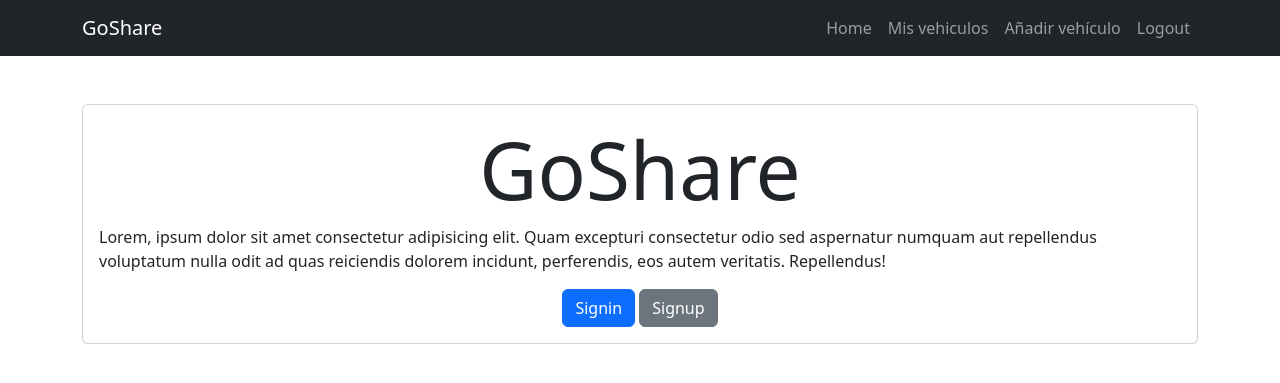
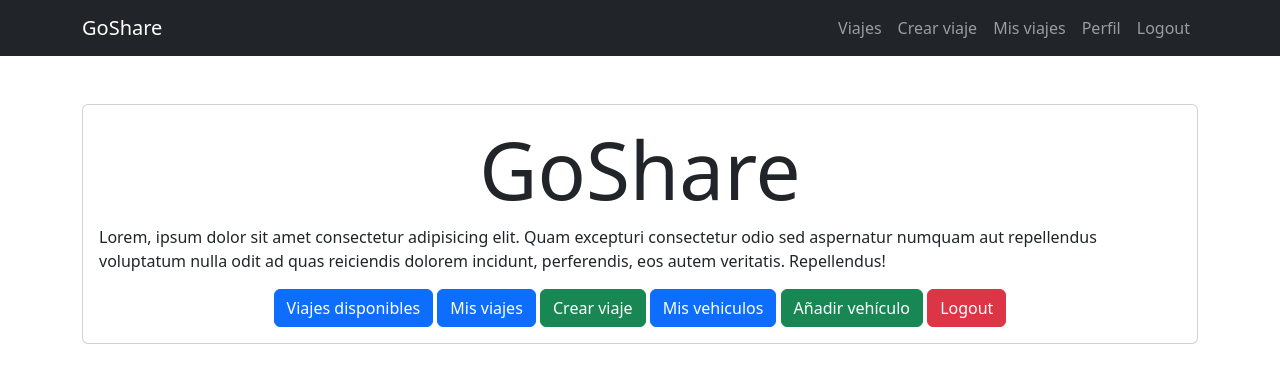
Before and after one commit to josedjaykv/GoShare_django, a Django app: page / in a window 1280 px wide. Shown: the top 383 px of the page. Run offline with Django 4.2, Linux system fonts and the light colour scheme; the visitor is signed in with stand-in values (Sample User, id 1).

Commit message:
Creo que ya

```diff
--- a/GoShare/urls.py
+++ b/GoShare/urls.py
@@ -16,6 +16,7 @@ urlpatterns = [
 
     # Viajes
     path('trips/', views.trips, name='trips'),
+    path('trips/mine/', views.my_trips, name='my_trips'),
     path('trips/create/', views.create_trip, name='create_trip'),
     path('trips/<int:trip_id>/', views.trip_detail, name='trip_detail'),
     path('trips/<int:trip_id>/delete/', views.delete_trip, name='delete_trip'),
@@ -23,4 +24,5 @@ urlpatterns = [
 
     path('logout/', views.signout, name='logout'),
     path('signin/', views.signin, name='signin'),
+    path('profile/', views.profile, name='profile'),
 ]
--- a/app/forms.py
+++ b/app/forms.py
@@ -2,7 +2,6 @@ from django import forms
 from .models import Vehiculo, Trip
 
 class VehiculoForm(forms.ModelForm):
-
     class Meta:
         model = Vehiculo
         fields = ['brand', 'model', 'color', 'numseats']
--- a/app/models.py
+++ b/app/models.py
@@ -37,7 +37,9 @@ class Trip(models.Model):
     departureTime = models.TimeField()
     travelDate = models.DateField()
     numseatsfree = models.IntegerField()
+
     vehiculo_disponible = models.ForeignKey('Vehiculo', on_delete=models.SET_NULL, blank=True, null=True, default='Sin vehículo')
+
     created = models.DateTimeField(auto_now_add = True)
     editionDate = models.DateTimeField(null = True, blank=True)
     completed = models.BooleanField(default=False)
--- a/app/templates/base.html
+++ b/app/templates/base.html
@@ -6,13 +6,21 @@
     <meta name="viewport" content="width=device-width, initial-scale=1.0">
     <title>GoShare</title>
     <link rel="stylesheet" href="https://cdn.jsdelivr.net/npm/bootstrap@5.3.2/dist/css/bootstrap.min.css">
+    <link rel="stylesheet" src="signup.css"></link>
 </head>
 
 <body>
-
+    <style>
+        .container_form {
+            background-color: aqua;
+            border-radius: 10px;
+            box-shadow: 0px 0px 10px 0px rgba(0, 0, 0, 0.2);
+            padding: 30px;
+        }
+    </style>
     <nav class="navbar navbar-expand-lg bg-dark navbar-dark">
         <div class="container">
-            <a class="navbar-brand" href="/">GoShare</a>
+            <a class="navbar-brand" href="/trips">GoShare</a>
             <button class="navbar-toggler" type="button" data-bs-toggle="collapse" data-bs-target="#navbarNav"
                 aria-controls="navbarNav" aria-expanded="false" aria-label="Toggle navigation">
                 <span class="navbar-toggler-icon"></span>
@@ -20,14 +28,17 @@
             <div class="collapse navbar-collapse" id="navbarNav">
                 <ul class="navbar-nav ms-auto">
                     <li class="nav-item">
-                        <a href="/" class="nav-link">Home</a>
+                        <a href="/trips" class="nav-link">Viajes</a>
                     </li>
                     {% if user.is_authenticated %}
                     <li class="nav-item">
-                        <a href="/vehiculos" class="nav-link">Mis vehiculos</a>
+                        <a href="/trips/create" class="nav-link">Crear viaje</a>
                     </li>
                     <li class="nav-item">
-                        <a href="/vehiculos/create/" class="nav-link">Añadir vehículo</a>
+                        <a href="/trips/mine/" class="nav-link">Mis viajes</a>
+                    </li>
+                    <li class="nav-item">
+                        <a href="/profile" class="nav-link">Perfil</a>
                     </li>
                     <li class="nav-item">
                         <a href="/logout" class="nav-link">Logout</a>
--- a/app/templates/home.html
+++ b/app/templates/home.html
@@ -7,12 +7,33 @@
         <p>Lorem, ipsum dolor sit amet consectetur adipisicing elit. Quam excepturi consectetur odio sed aspernatur numquam aut repellendus voluptatum nulla odit ad quas reiciendis dolorem incidunt, perferendis, eos autem veritatis. Repellendus!</p>
 
         <div class="text-center">
+            {% if user.is_authenticated %}
+                <a class="btn btn-primary" href="/trips/">
+                    Viajes disponibles
+                </a>
+                <a class="btn btn-primary" href="/trips/mine/">
+                    Mis viajes
+                </a>
+                <a class="btn btn-success" href="/trips/create/">
+                    Crear viaje
+                </a>
+                <a class="btn btn-primary" href="/vehiculos/">
+                    Mis vehiculos
+                </a>
+                <a class="btn btn-success" href="/vehiculos/create/">
+                    Añadir vehículo
+                </a>
+                <a class="btn btn-danger" href="/logout/">
+                    Logout
+                </a>
+            {% else %}
                 <a class="btn btn-primary" href="/signin/">
                     Signin
                 </a>
                 <a class="btn btn-secondary" href="/signup/">
                     Signup
                 </a>
+            {% endif %}
         </div>
     </section>
 </main>
--- a/app/templates/signup.html
+++ b/app/templates/signup.html
@@ -3,7 +3,7 @@
 {% block content %}
 <main class="container">
     <div class="row">
-        <div class="col-md-4 offset-md-4 mt-5">
+        <div class="col-md-4 offset-md-4 mt-5 container_form">
             <form method="POST" class="card card-body">
                 <h1 class="text-center">Signup</h1>
                 {{error}}
--- a/app/templates/vehiculo.html
+++ b/app/templates/vehiculo.html
@@ -12,7 +12,7 @@
                     <h1 class="fw-bold">{{vehiculo.model}}</h1>
                     <p>{{vehiculo.user.username}}</p>
                 </header>
-                <p>{{vehiculo.brand}}</p>
+                <p>{{vehiculo.brand}} {{vehiculo.color}}</p>
             </a>
             {% endfor %}
         </ul>
--- a/app/views.py
+++ b/app/views.py
@@ -7,6 +7,7 @@ from .forms import VehiculoForm, TripForm
 from .models import Vehiculo, Trip
 from django.utils import timezone
 from django.contrib.auth.decorators import login_required
+from django.db.models import Q
 
 # Create your views here.
 
@@ -30,14 +31,12 @@ def signup(request):
                 user.save()
                 # para crear cookie del login usamos el método login
                 login(request, user)
-                return redirect('tasks')
+                return redirect('signin')
             except IntegrityError:
                 return render(request, 'signup.html', {
-                    'form': UserCreationForm,
                     'error': "El nombre de usuario ya está en uso",
                 })
         return render(request, 'signup.html', {
-            'form': UserCreationForm,
             'error': "Las contraseñas no coiciden",
         })
 
@@ -45,6 +44,7 @@ def signup(request):
 def vehiculos(request):
     # solo los vehiculos del usuario actual
     vehiculos = Vehiculo.objects.filter(user=request.user)
+    #vehiculos = Vehiculo.objects.all()
     print(vehiculos)
 
     return render(request, 'vehiculo.html', {
@@ -75,7 +75,7 @@ def create_vehiculo(request):
 @login_required
 def vehiculo_detail(request, vehiculo_id):
     if request.method == 'GET':
-        # si la tarea existe la guarda si no muestra un error 404
+        # si la vehiculo existe la guarda si no muestra un error 404
         vehiculo = get_object_or_404(Vehiculo, pk = vehiculo_id, user = request.user)
         form = VehiculoForm(instance=vehiculo)
         return render(request, 'vehiculo_detail.html', {
@@ -90,7 +90,7 @@ def vehiculo_detail(request, vehiculo_id):
             return redirect('vehiculos')
         except ValueError:
             return render(request, 'vehiculo_detail.html', {
-            'task':vehiculo,
+            'vehiculo':vehiculo,
             'form':form,
             'error': 'Error al actualizar, campos por completar'
         })
@@ -123,7 +123,7 @@ def signin(request):
             })
         else:
             login(request, user)
-            return redirect('vehiculos')
+            return redirect('trips')
 
 
 
@@ -131,6 +131,19 @@ def signin(request):
 
 @login_required
 def trips(request):
+    # Obtén todos los viajes excepto los del usuario actual
+    trips = Trip.objects.filter(~Q(user=request.user))
+
+    # Obtén los viajes del usuario actual
+    mytrips = Trip.objects.filter(user=request.user)
+
+    return render(request, 'trips.html', {
+        'mytrips':mytrips,
+        'trips':trips
+    })
+
+@login_required
+def my_trips(request):
     # solo los vehiculos del usuario actual que no están completadas
     trips = Trip.objects.filter(user=request.user)
     print(trips)
@@ -194,5 +207,5 @@ def delete_trip(request, trip_id):
         return redirect('trips')
 
 
-def perfil(request):
+def profile(request):
     return render(request, 'perfil.html')
```
Also changed, not shown: app/templates/perfil.html (+72 -0 lines), app/templates/signup.css (added, +8 -0 lines), app/templates/trips.html (+14 -0 lines). Lines whose indentation alone changed are shown as unchanged.
